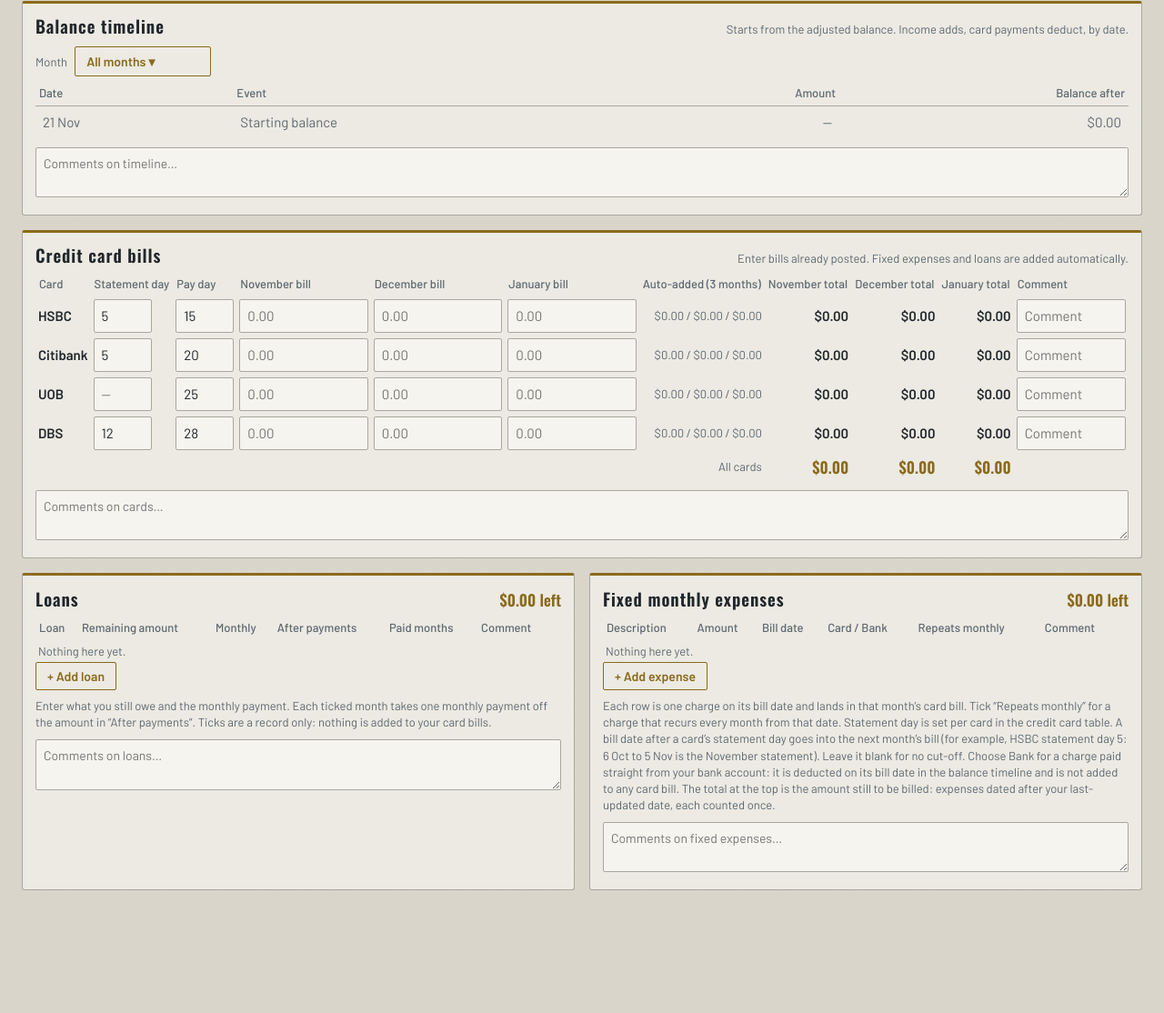
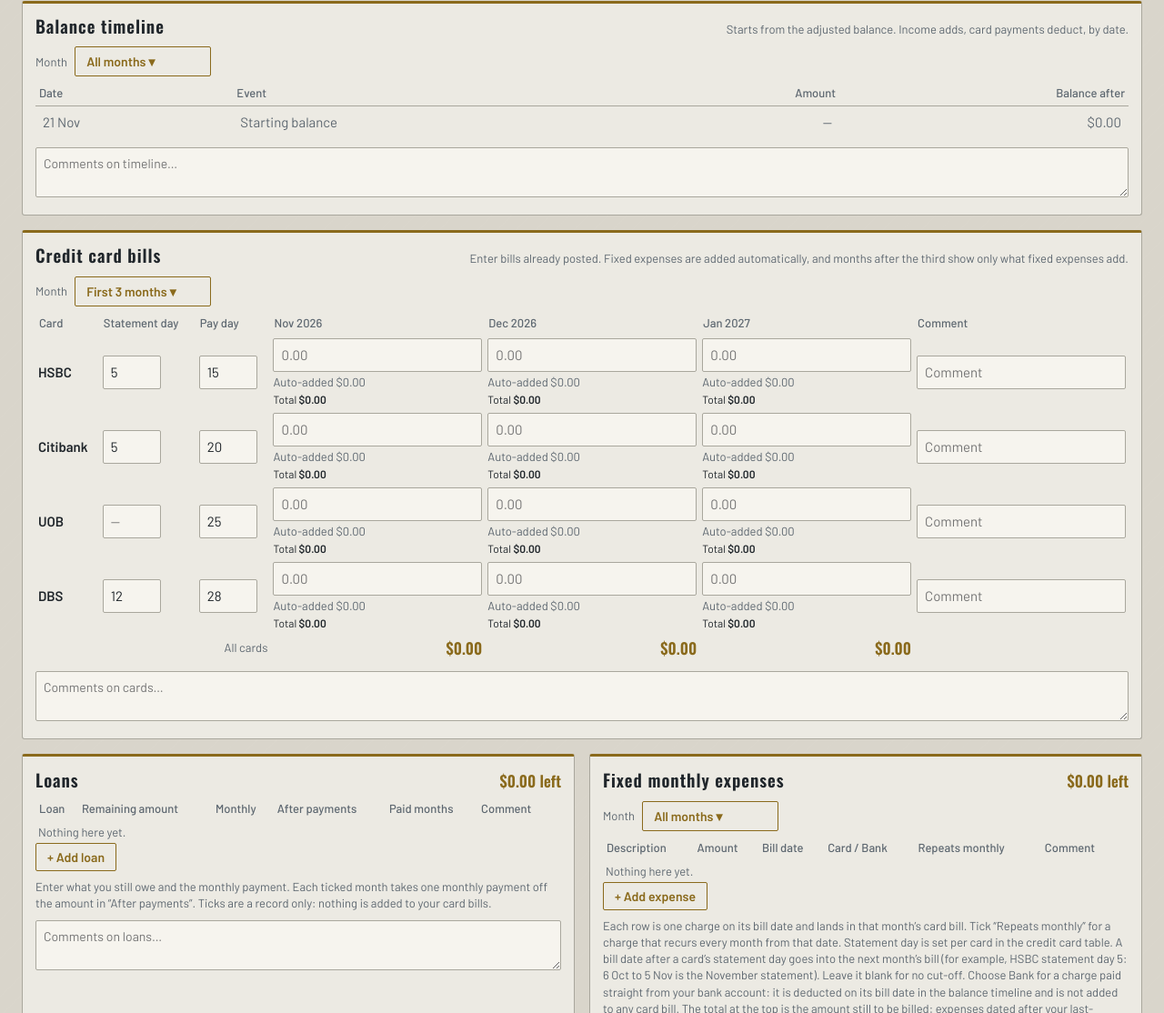
Before and after one commit to LiangChuan97/liangchuan97.github.io, a plain HTML site: page ledger/index.html in a window 1280 px wide. Shown: the part 600-1714 px from the top of the page at 91% size. Before the commit the page ends 1619 px from the top, so only its background shows below. Drawn offline with nearby package versions, Linux system fonts and the light colour scheme.

Commit message:
Project card bills and the timeline to the last fixed expense, add month filters to card bills and fixed expenses
Co-Authored-By: Claude Sonnet 5.5 <noreply@anthropic.com>
Claude-Session: https://claude.ai/code/session_01MLxfZNU9GnzB9XywT6XZwZ

```diff
--- a/ledger/index.html
+++ b/ledger/index.html
@@ -95,11 +95,11 @@ button.x{border-color:var(--line);color:var(--mute);padding:5px 9px}button.x:hov
   <textarea class="auto" data-note="owe" placeholder="Comments on debts…"></textarea></section>
 
  <section class="p s12"><div class="ph"><h2>Balance timeline</h2><span class="mute">Starts from the adjusted balance. Income adds, card payments deduct, by date.</span></div>
-  <div class="w" id="timeline"></div>
+  <div class="tlf" id="tl-flt"></div><div class="w" id="timeline"></div>
   <textarea data-note="timeline" placeholder="Comments on timeline…"></textarea></section>
 
- <section class="p s12"><div class="ph"><h2>Credit card bills</h2><span class="mute">Enter bills already posted. Fixed expenses and loans are added automatically.</span></div>
-  <div class="w" id="cards"></div>
+ <section class="p s12"><div class="ph"><h2>Credit card bills</h2><span class="mute">Enter bills already posted. Fixed expenses are added automatically, and months after the third show only what fixed expenses add.</span></div>
+  <div class="tlf" id="cc-flt"></div><div class="w" id="cards"></div>
   <textarea data-note="cards" placeholder="Comments on cards…"></textarea></section>
 
  <section class="p s6"><div class="ph"><h2>Loans</h2><span class="tot" id="tot-loans"></span></div>
@@ -108,7 +108,7 @@ button.x{border-color:var(--line);color:var(--mute);padding:5px 9px}button.x:hov
   <textarea data-note="loans" placeholder="Comments on loans…"></textarea></section>
 
  <section class="p s6"><div class="ph"><h2>Fixed monthly expenses</h2><span class="tot" id="tot-fixed"></span></div>
-  <div class="w" id="t-fixed"></div><button onclick="add('fixed')">+ Add expense</button>
+  <div class="tlf" id="fx-flt"></div><div class="w" id="t-fixed"></div><button onclick="add('fixed')">+ Add expense</button>
   <div class="mute" style="margin-top:8px">Each row is one charge on its bill date and lands in that month’s card bill. Tick “Repeats monthly” for a charge that recurs every month from that date. Statement day is set per card in the credit card table. A bill date after a card’s statement day goes into the next month’s bill (for example, HSBC statement day 5: 6 Oct to 5 Nov is the November statement). Leave it blank for no cut-off. Choose Bank for a charge paid straight from your bank account: it is deducted on its bill date in the balance timeline and is not added to any card bill. The total at the top is the amount still to be billed: expenses dated after your last-updated date, each counted once.</div>
   <textarea data-note="fixed" placeholder="Comments on fixed expenses…"></textarea></section>
  </main>
@@ -142,7 +142,7 @@ if(!S){S={updated:iso(new Date()),bank:'',useMe:true,useI:true,income:[],owedMe:
 S.fixed.forEach(f=>{if(!f.dt){const u=pd(S.updated);f.dt=iso(new Date(u.getFullYear(),u.getMonth(),Math.min(+f.day||1,new Date(u.getFullYear(),u.getMonth()+1,0).getDate())))}});
 CARDS.forEach(n=>{const c=S.cards[n];if(c&&c.stmt===undefined)c.stmt=CUT[n]||''});
 const save=()=>{try{localStorage.setItem('ledger-v1',JSON.stringify(S))}catch(e){}};
-if(!S.log)S.log=[];if(!S.logSubHide)S.logSubHide={};if(!S.logFilter)S.logFilter=[];if(!Array.isArray(S.tlMonths))S.tlMonths=S.tlMonth?[S.tlMonth]:[];if(!S.logc)S.logc={};
+if(!S.log)S.log=[];if(!S.logSubHide)S.logSubHide={};if(!S.logFilter)S.logFilter=[];if(!Array.isArray(S.ccMonths))S.ccMonths=[];if(!Array.isArray(S.fxMonths))S.fxMonths=[];if(!Array.isArray(S.tlMonths))S.tlMonths=S.tlMonth?[S.tlMonth]:[];if(!S.logc)S.logc={};
 const cardSel={k:'card',t:'select'},cardBankSel={k:'card',t:'select',bank:true};
 const SEC={
  log:{cols:[{k:'n',ph:'Name'},{k:'d',ph:'Description of expense'},{k:'a',t:'math',ph:'Amount',w:100},{k:'c',ph:'Comment'}],def:()=>({dt:iso(new Date()),n:'',d:'',a:'',c:''}),amt:'a'},
@@ -156,14 +156,14 @@ const HEAD={log:['Name','Description','Amount','Comment'],income:['Description',
 const mkey=d=>d.getFullYear()+'-'+String(d.getMonth()+1).padStart(2,'0');
 const mfull=k=>{const[y,m]=k.split('-').map(Number);return new Date(y,m-1,1).toLocaleDateString('en-GB',{month:'long',year:'numeric'})};
 const mlab=a=>a.length?[...a].sort().map(k=>{const[y,m]=k.split('-').map(Number);return new Date(y,m-1,1).toLocaleDateString('en-GB',{month:'short',year:'2-digit'})}).join(', '):'Select months';
-function tgM(k,i,v,el){const a=S[k][i].paid=S[k][i].paid||[],x=a.indexOf(v);if(el.checked){if(x<0)a.push(v)}else if(x>=0)a.splice(x,1);save();el.closest('details').querySelector('summary').textContent=mlab(a);calc()}
+function tgM(k,i,v,el){const a=S[k][i].paid=S[k][i].paid||[],x=a.indexOf(v);if(el.checked){if(x<0)a.push(v)}else if(x>=0)a.splice(x,1);save();el.closest('details').querySelector('summary').textContent=mnm(a);calc()}
 function cell(key,i,c,r){
  const h=`oninput="up('${key}',${i},'${c.k}',this.value,'${c.t||''}')"`,w=c.w?`style="min-width:${c.w}px"`:'';
  if(c.t==='ta')return`<td><textarea class="ta" rows="1" placeholder="${c.ph||''}" aria-label="${c.ph||c.k}" oninput="up('${key}',${i},'${c.k}',this.value);grow(this)">${esc(r[c.k])}</textarea></td>`;
  if(c.t==='math')return`<td><input ${c.fit?'class="fit" ':''}type="text" inputmode="decimal" autocomplete="off" style="min-width:${c.w||90}px" placeholder="${c.ph||''}" value="${esc(r[c.k])}" ${h} aria-label="${c.ph||c.k}"><div class="ev" id="eq-${key}-${i}"></div></td>`;
  if(c.t==='calc')return`<td class="n"><b id="ll${i}">—</b></td>`;
  if(c.t==='months'){const u=pd(S.updated),have=r[c.k]||[],keys=[];for(let k=1;k<=24;k++){const d=new Date(u.getFullYear(),u.getMonth()+k,1);keys.push(mkey(d))}have.forEach(x=>{if(!keys.includes(x))keys.push(x)});keys.sort();
-  return`<td><details class="dd"><summary>${mlab(have)}</summary><div class="ddl">${keys.map(x=>`<label class="chk"><input type="checkbox" ${have.includes(x)?'checked':''} onchange="tgM('${key}',${i},'${x}',this)"> ${mfull(x)}</label>`).join('')}</div></details></td>`}
+  return`<td><details class="dd"><summary>${mnm(have)}</summary><div class="ddl">${keys.map(x=>`<label class="chk"><input type="checkbox" ${have.includes(x)?'checked':''} onchange="tgM('${key}',${i},'${x}',this)"> ${mfull(x)}</label>`).join('')}</div></details></td>`}
  if(c.t==='checkbox')return`<td style="text-align:center"><input type="checkbox" style="width:auto" ${r[c.k]?'checked':''} onchange="up('${key}',${i},'${c.k}',this.checked)" aria-label="Repeats every month"></td>`;
  if(c.t==='select')return`<td><select ${h.replace('oninput','onchange')}>${(c.bank?[...CARDS,'Bank']:CARDS).map(x=>`<option${r[c.k]===x?' selected':''}>${x}</option>`).join('')}</select></td>`;
  return`<td><input ${w} autocomplete="off" type="${c.t||'text'}" ${c.t==='number'?'step="0.01"':''} placeholder="${c.ph||''}" value="${esc(r[c.k])}" ${h} aria-label="${c.ph||c.k}"></td>`}
@@ -174,7 +174,7 @@ function draw(key){
   S[key].map((r,i)=>'<tr>'+sc.cols.map(c=>cell(key,i,c,r)).join('')+`<td><button class="x" onclick="del('${key}',${i})" aria-label="Remove row">×</button></td></tr>`).join('')||`<tr><td colspan="9" class="mute">Nothing here yet.</td></tr>`}</tbody></table>`;fitUI()}
 function up(k,i,f,v,t){S[k][i][f]=v;save();calc()}
 document.addEventListener('input',e=>{if(e.target.matches&&e.target.matches('input.fit'))fitW(e.target)});
-function add(k){S[k].push(SEC[k].def());save();draw(k);calc()}
+function add(k){if(k==='fixed')S.fxMonths=[];S[k].push(SEC[k].def());save();draw(k);calc()}
 function del(k,i){S[k].splice(i,1);save();draw(k);calc()}
 function upCard(n,f,v){S.cards[n][f]=v;save();calc()}
 function cdate(day,off){const u=pd(S.updated),y=u.getFullYear(),m=u.getMonth()+off,dim=new Date(y,m+1,0).getDate();return new Date(y,m,Math.min(+day||1,dim))}
@@ -188,12 +188,16 @@ function cardTotals(n){
  const sh=f=>fday(f)>(+c.stmt||31)?1:0;
  const ix=f=>{const d=pd(f.dt);return d.getFullYear()*12+d.getMonth()};
  const L=f=>ix(f)+sh(f);
- const ac=[0,1,2].map(o=>sum(F.filter(f=>f.rep?(o===0?(!sh(f)&&ix(f)<=ux&&fday(f)>ud):L(f)<=ux+o):(L(f)===ux+o&&(o>0||pd(f.dt)>ui))),'a')+ln);
+ const ac=Array.from({length:horizon()},(_,o)=>o).map(o=>sum(F.filter(f=>f.rep?(o===0?(!sh(f)&&ix(f)<=ux&&fday(f)>ud):L(f)<=ux+o):(L(f)===ux+o&&(o>0||pd(f.dt)>ui))),'a')+ln);
  const man=[c.cur,c.next,c.next2];
  return{ac,tot:ac.map((a,o)=>(xv(man[o])||0)+a)}}
 const mon=off=>{const u=pd(S.updated);return new Date(u.getFullYear(),u.getMonth()+off,1).toLocaleDateString('en-GB',{month:'long'})};
 const cls=n=>n<0?'neg':'';
-function occ(d0,rep,u){if(!rep)return d0>=u?[d0]:[];const out=[],end=new Date(u.getFullYear(),u.getMonth()+3,0);for(let k=0;k<60;k++){const y=d0.getFullYear(),m=d0.getMonth()+k,dim=new Date(y,m+1,0).getDate(),d=new Date(y,m,Math.min(d0.getDate(),dim));if(d>end)break;if(d>=u)out.push(d)}return out}
+const mnm=k=>{const[y,m]=k.split('-').map(Number);return new Date(y,m-1,1).toLocaleDateString('en-GB',{month:'short',year:'numeric'})};
+const ymi=d=>d.getFullYear()*12+d.getMonth();
+function horizon(){const ux=ymi(pd(S.updated));let m=3;const up=(dt,sh)=>{if(!dt)return;const i=ymi(pd(dt))-ux+1+sh;if(i>m)m=i};S.fixed.forEach(f=>{const c=S.cards[f.card];up(f.dt,c&&f.dt&&pd(f.dt).getDate()>(+c.stmt||31)?1:0)});S.income.forEach(i=>up(i.dt,0));return Math.min(m,36)}
+const mOpts=(o0,n)=>{const u=pd(S.updated),a=[];for(let o=o0;o<n;o++)a.push(mkey(new Date(u.getFullYear(),u.getMonth()+o,1)));return a};
+function occ(d0,rep,u){if(!rep)return d0>=u?[d0]:[];const out=[],end=new Date(u.getFullYear(),u.getMonth()+horizon(),0);for(let k=0;k<60;k++){const y=d0.getFullYear(),m=d0.getMonth()+k,dim=new Date(y,m+1,0).getDate(),d=new Date(y,m,Math.min(d0.getDate(),dim));if(d>end)break;if(d>=u)out.push(d)}return out}
 function showView(v){document.querySelector('main').hidden=v==='log';document.getElementById('view-log').hidden=v!=='log';window.scrollTo(0,0)}
 const isLC=n=>String(n||'').trim().toLowerCase()==='lc';
 const lgFmt=d=>d?pd(d).toLocaleDateString('en-GB',{weekday:'short',day:'numeric',month:'short',year:'numeric'}):'No date';
@@ -276,13 +280,17 @@ function calc(){mathNotes();logViews();
   <td>${bi(n,c,'cur','current')}</td><td>${bi(n,c,'next','next')}</td><td>${bi(n,c,'next2','third month')}</td>
   <td class="n mute">${t.ac.map(money).join(' / ')}</td>${t.tot.map(x=>`<td class="n"><b>${money(x)}</b></td>`).join('')}
   <td><input placeholder="Comment" value="${esc(c.c)}" data-f="${n}.c" oninput="upCard('${n}','c',this.value)" aria-label="${n} comment"></td></tr>`;
-  t.tot.forEach((amt,o)=>{const d=cdate(c.day,o),late=d<u;if(amt)ev.push({d:late?u:d,l:`${n} bill (${mon(o)})`+(late?` – pay day ${fd(d)} already passed`:''),a:-amt,t:'out'})})});
- const tc=CARDS.reduce((x,n)=>{const t=cardTotals(n).tot;return x.map((v,i)=>v+t[i])},[0,0,0]);
+  t.tot.forEach((amt,o)=>{const d=cdate(c.day,o),late=d<u;if(amt)ev.push({d:late?u:d,l:`${n} bill (${mnm(mkey(new Date(u.getFullYear(),u.getMonth()+o,1)))})`+(late?` – pay day ${fd(d)} already passed`:''),a:-amt,t:'out'})})});
+ const HN=horizon(),allK=mOpts(0,HN);const ccSel=(S.ccMonths||[]).filter(k=>allK.includes(k));const vis=(ccSel.length?ccSel.map(k=>allK.indexOf(k)):[0,1,2]).sort((a,b)=>a-b);
+ const tc=vis.map(o=>CARDS.reduce((x,n)=>x+cardTotals(n).tot[o],0));
+ const MK=['cur','next','next2'];
+ let crow='';CARDS.forEach(n=>{const c=S.cards[n],t=cardTotals(n);crow+=`<tr><td><b>${n}</b></td><td><input type="number" min="1" max="31" style="width:64px" placeholder="—" value="${esc(c.stmt)}" data-f="${n}.stmt" oninput="upCard('${n}','stmt',this.value)" aria-label="${n} statement day"></td><td><input type="number" style="width:64px" value="${esc(c.day)}" data-f="${n}.day" oninput="upCard('${n}','day',this.value)" aria-label="${n} payment day"></td>${vis.map(o=>`<td>${o<3?bi(n,c,MK[o],mnm(allK[o])):''}<div class="mute ev">Auto-added ${money(t.ac[o])}</div><div class="ev">Total <b>${money(t.tot[o])}</b></div></td>`).join('')}<td><input placeholder="Comment" value="${esc(c.c)}" data-f="${n}.c" oninput="upCard('${n}','c',this.value)" aria-label="${n} comment"></td></tr>`});
  const ae=document.activeElement,fid=ae&&ae.dataset&&ae.dataset.f,ss=fid?ae.selectionStart:null,se=fid?ae.selectionEnd:null;
- document.getElementById('cards').innerHTML=`<table><thead><tr><th>Card</th><th>Statement day</th><th>Pay day</th><th>${mon(0)} bill</th><th>${mon(1)} bill</th><th>${mon(2)} bill</th><th class="n">Auto-added (3 months)</th><th class="n">${mon(0)} total</th><th class="n">${mon(1)} total</th><th class="n">${mon(2)} total</th><th>Comment</th></tr></thead><tbody>${rows}</tbody><tfoot><tr><td colspan="7" class="n mute">All cards</td>${tc.map(x=>`<td class="n tot">${money(x)}</td>`).join('')}<td></td></tr></tfoot></table>`;
+ document.getElementById('cc-flt').innerHTML=mselHTML('cc',allK,ccSel,'First 3 months',true);
+ document.getElementById('cards').innerHTML=`<table><thead><tr><th>Card</th><th>Statement day</th><th>Pay day</th>${vis.map(o=>`<th>${mnm(allK[o])}</th>`).join('')}<th>Comment</th></tr></thead><tbody>${crow}</tbody><tfoot><tr><td colspan="3" class="n mute">All cards</td>${tc.map(x=>`<td class="n tot">${money(x)}</td>`).join('')}<td></td></tr></tfoot></table>`;
  if(fid){const e=document.querySelector('[data-f="'+fid+'"]');if(e){e.focus();try{e.setSelectionRange(ss,se)}catch(_){}}}
 // timeline
- S.fixed.filter(f=>f.card==='Bank'&&f.dt&&+f.a).forEach(f=>{const d0=pd(f.dt),nm=(f.d||'Fixed expense')+' (bank)';if(!f.rep){if(d0>=u)ev.push({d:d0,l:nm,a:-(+f.a),t:'out'});return}const end=new Date(u.getFullYear(),u.getMonth()+3,0);for(let k=0;k<60;k++){const y=d0.getFullYear(),m=d0.getMonth()+k,dim=new Date(y,m+1,0).getDate(),d=new Date(y,m,Math.min(d0.getDate(),dim));if(d>end)break;if(d>=u)ev.push({d,l:nm,a:-(+f.a),t:'out'})}});
+ S.fixed.filter(f=>f.card==='Bank'&&f.dt&&+f.a).forEach(f=>{const d0=pd(f.dt),nm=(f.d||'Fixed expense')+' (bank)';if(!f.rep){if(d0>=u)ev.push({d:d0,l:nm,a:-(+f.a),t:'out'});return}const end=new Date(u.getFullYear(),u.getMonth()+horizon(),0);for(let k=0;k<60;k++){const y=d0.getFullYear(),m=d0.getMonth()+k,dim=new Date(y,m+1,0).getDate(),d=new Date(y,m,Math.min(d0.getDate(),dim));if(d>end)break;if(d>=u)ev.push({d,l:nm,a:-(+f.a),t:'out'})}});
  S.income.forEach(i=>{const av=xv(i.a)||0;if(i.dt&&av)occ(pd(i.dt),i.rep,u).forEach(d=>ev.push({d,l:i.d||'Income',a:av,t:'in'}))});
  ev.sort((x,y)=>x.d-y.d||y.a-x.a);
  const mk=d=>d.getFullYear()+'-'+String(d.getMonth()+1).padStart(2,'0'),ml=k=>{const[y,m]=k.split('-').map(Number);return new Date(y,m-1,1).toLocaleDateString('en-GB',{month:'short',year:'numeric'})};
@@ -290,15 +298,16 @@ function calc(){mathNotes();logViews();
  const stRow=`<tr class="st"><td>${fd(u)}</td><td>Starting balance</td><td class="n">—</td><td class="n">${money(adj)}</td></tr>`;
  let b=adj,tr=has(mk(u))?stRow:'',bf=has(mk(u));
  ev.forEach(e=>{const before=b;b+=e.a;if(!has(mk(e.d)))return;if(!bf){const[y,m]=mk(e.d).split('-').map(Number);tr+=`<tr class="st"><td>${fd(new Date(y,m-1,1))}</td><td>Balance brought forward</td><td class="n">—</td><td class="n">${money(before)}</td></tr>`;bf=true}tr+=`<tr><td>${fd(e.d)}</td><td><span class="tag ${e.t}">${e.t==='in'?'Income':'Payment'}</span>${esc(e.l)}</td><td class="n ${e.a<0?'neg':'pos'}">${e.a<0?'−':'+'}${money(Math.abs(e.a))}</td><td class="n ${cls(b)}"><b>${money(b)}</b></td></tr>`});
- const lbl=!sel.length?'All months':sel.length<=2?sel.map(ml).join(', '):sel.length+' months selected';
- const flt=`<div class="tlf"><span class="mute">Month</span><div class="msel"><button type="button" id="tlBtn" aria-haspopup="true" aria-expanded="${tlOpen}">${lbl} <span aria-hidden="true">▾</span></button><div class="mpan" id="tlPan"${tlOpen?'':' hidden'}><label><input type="checkbox" data-m="" ${!sel.length?'checked':''}> All months</label>${months.map(k=>`<label><input type="checkbox" data-m="${k}" ${sel.includes(k)?'checked':''}> ${ml(k)}</label>`).join('')}</div></div></div>`;
- document.getElementById('timeline').innerHTML=flt+`<table class="tl"><thead><tr><th>Date</th><th>Event</th><th class="n">Amount</th><th class="n">Balance after</th></tr></thead><tbody>${tr}</tbody></table>`}
+ document.getElementById('tl-flt').innerHTML=mselHTML('tl',months,sel,'All months',false);
+ document.getElementById('timeline').innerHTML=`<table class="tl"><thead><tr><th>Date</th><th>Event</th><th class="n">Amount</th><th class="n">Balance after</th></tr></thead><tbody>${tr}</tbody></table>`;applyFx()}
+const fxSel0=()=>{const u=ymi(pd(S.updated)),HN=horizon();let lo=0;S.fixed.forEach(f=>{if(f.dt)lo=Math.min(lo,ymi(pd(f.dt))-u)});return mOpts(lo,HN)};
+function applyFx(){const opts=fxSel0(),sel=(S.fxMonths||[]).filter(k=>opts.includes(k));document.getElementById('fx-flt').innerHTML=mselHTML('fx',opts,sel,'All months',true);const ae=document.activeElement;document.querySelectorAll('#t-fixed tbody tr').forEach((tr,i)=>{const f=S.fixed[i];if(!f)return;let show=true;if(sel.length){show=!!f.dt&&sel.some(k=>{const m=+k.slice(0,4)*12+ +k.slice(5)-1,x=ymi(pd(f.dt));return f.rep?x<=m:x===m})}if(ae&&tr.contains(ae))show=true;tr.style.display=show?'':'none'})}
+var msOpen={},MSK={tl:'tlMonths',cc:'ccMonths',fx:'fxMonths'},MSALL={};
+function mselHTML(id,opts,sel,defLabel,allBtn){MSALL[id]=opts;const lbl=!sel.length?defLabel:sel.length<=2?sel.map(mnm).join(', '):sel.length+' months selected';return`<span class="mute">Month</span><div class="msel"><button type="button" data-ms="${id}" aria-haspopup="true" aria-expanded="${!!msOpen[id]}">${lbl} <span aria-hidden="true">▾</span></button><div class="mpan" data-mp="${id}"${msOpen[id]?'':' hidden'}><label><input type="checkbox" data-ms="${id}" data-m="" ${!sel.length?'checked':''}> ${defLabel}</label>${allBtn?`<label><input type="checkbox" data-ms="${id}" data-m="*" ${sel.length&&sel.length===opts.length?'checked':''}> All months</label>`:''}${opts.map(k=>`<label><input type="checkbox" data-ms="${id}" data-m="${k}" ${sel.includes(k)?'checked':''}> ${mnm(k)}</label>`).join('')}</div></div>`}
+document.addEventListener('click',e=>{const b=e.target.closest('button[data-ms]');if(b){const id=b.dataset.ms;const was=!!msOpen[id];msOpen={};if(!was)msOpen[id]=true;document.querySelectorAll('.mpan').forEach(p=>p.hidden=!msOpen[p.dataset.mp]);document.querySelectorAll('button[data-ms]').forEach(x=>x.setAttribute('aria-expanded',!!msOpen[x.dataset.ms]));return}if(!e.target.closest('.msel')&&Object.keys(msOpen).length){msOpen={};document.querySelectorAll('.mpan').forEach(p=>p.hidden=true)}});
+document.addEventListener('change',e=>{const t=e.target,id=t.dataset&&t.dataset.ms;if(!id||t.dataset.m===undefined)return;const m=t.dataset.m,cur=new Set(S[MSK[id]]||[]);if(m==='')cur.clear();else if(m==='*'){t.checked?MSALL[id].forEach(k=>cur.add(k)):cur.clear()}else t.checked?cur.add(m):cur.delete(m);S[MSK[id]]=[...cur].sort();save();const p0=document.querySelector('.mpan[data-mp="'+id+'"]'),sc=p0?p0.scrollTop:0;calc();const p1=document.querySelector('.mpan[data-mp="'+id+'"]');if(p1)p1.scrollTop=sc});
+document.addEventListener('keydown',e=>{if(e.key==='Escape'&&Object.keys(msOpen).length){msOpen={};document.querySelectorAll('.mpan').forEach(p=>p.hidden=true)}});
 // init
-var tlOpen=false;
-document.getElementById('timeline').addEventListener('click',e=>{if(e.target.closest('#tlBtn')){tlOpen=!tlOpen;const p=document.getElementById('tlPan');p.hidden=!tlOpen;document.getElementById('tlBtn').setAttribute('aria-expanded',tlOpen)}});
-document.getElementById('timeline').addEventListener('change',e=>{const m=e.target.dataset&&e.target.dataset.m;if(m===undefined)return;const cur=new Set(S.tlMonths||[]);if(m==='')cur.clear();else if(e.target.checked)cur.add(m);else cur.delete(m);S.tlMonths=[...cur].sort();save();calc()});
-document.addEventListener('click',e=>{if(tlOpen&&!e.target.closest('.msel')){tlOpen=false;const p=document.getElementById('tlPan');if(p)p.hidden=true}});
-document.addEventListener('keydown',e=>{if(e.key==='Escape'&&tlOpen){tlOpen=false;const p=document.getElementById('tlPan');if(p)p.hidden=true}});
 const U=document.getElementById('updated');U.value=S.updated;U.oninput=()=>{if(U.value){S.updated=U.value;save();calc()}};
 const UL=document.getElementById('updLock');UL.onclick=()=>{const lock=!U.disabled;U.disabled=lock;UL.textContent=lock?'Edit date':'Lock date';if(!lock)U.focus()};
 const B=document.getElementById('bank');B.value=S.bank;B.oninput=()=>{S.bank=B.value;save();calc()};
```
